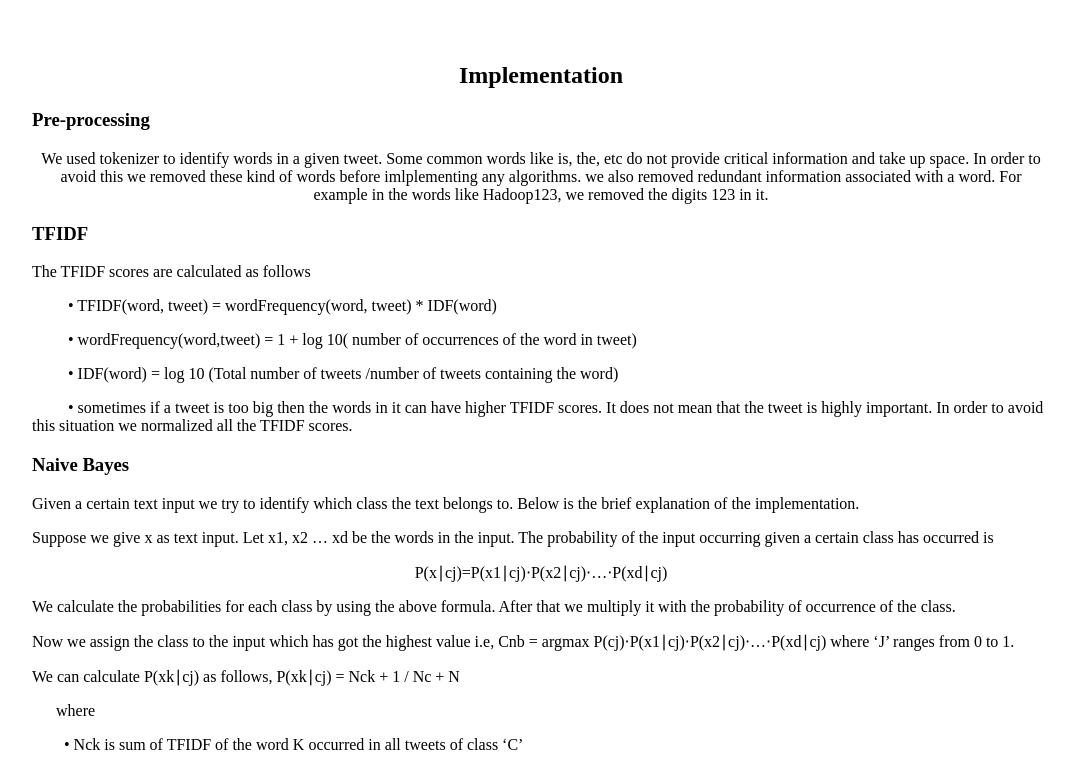
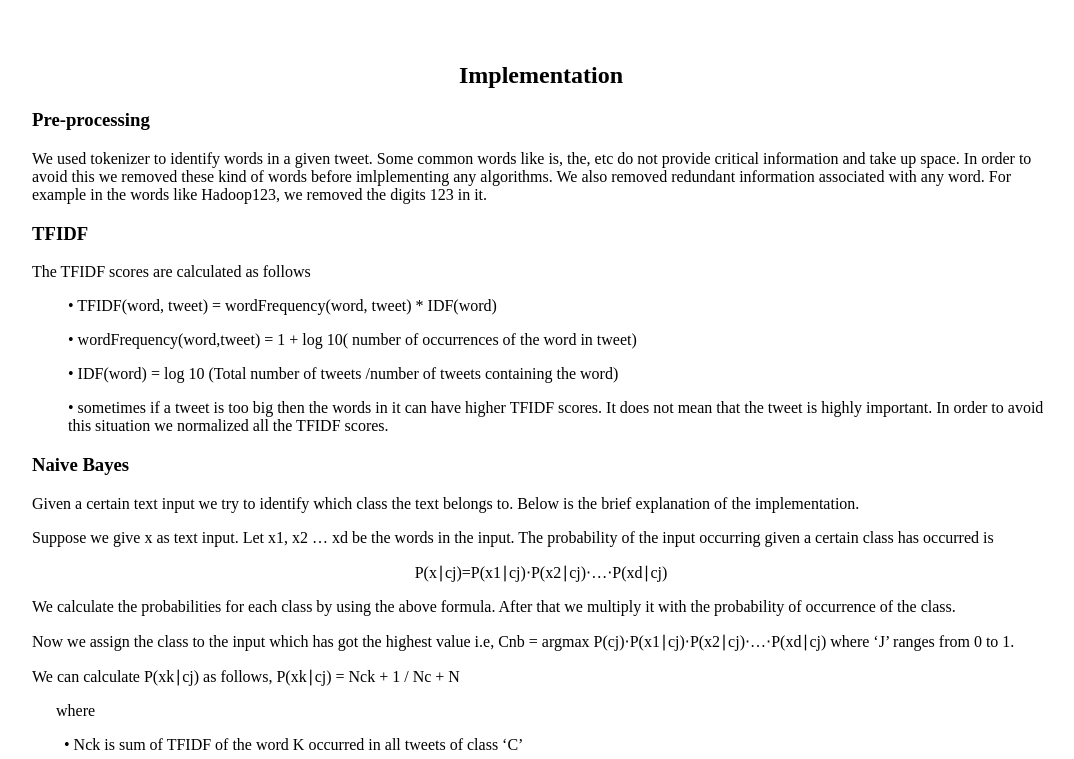
Before and after one commit to amruthsai1809/cloudReport, a plain HTML site: page index.html in a window 1280 px wide. Shown: the part 2038-2797 px from the top of the page, without its empty margins (64-1138 px from the left). Drawn offline with Linux system fonts and the light colour scheme.

Commit message:
modified index.html

```diff
--- a/index.html
+++ b/index.html
@@ -23,7 +23,7 @@
     margin-left: 80px;">
 
 
-  <h1>Twitter sentiment analysis</h1>
+  <h1>Twitter Sentiment Analysis</h1>
   <div id="Introduction" style="padding-top: 25px">
     <h2>Introduction</h2>
     <p>In this project, we try to analyze the sentiment behind the tweets. By training the model with huge dataset obtained from sentiment 140, we try to identify whether a tweet is positive or negative. This project has many applications in real world. If a company posts an update about their new idea on their product, it is important to know whether people would like it or not. By analyzing the comments section of the post, some insight can be drawn whether the update was liked by many people or not.</p>
@@ -78,8 +78,8 @@
   <div id="Implementation" style="padding-top: 25px">
     <h2>Implementation</h2>
     <h3 style="text-align: left;">Pre-processing</h3>
-    <p> We used tokenizer to identify words in a given tweet. Some common words like is, the, etc do not provide critical information and take up space. In order to avoid this we removed these kind of words before imlplementing any algorithms.
-    we also removed redundant information associated with a word. For example in the words like Hadoop123, we removed the digits 123 in it.  </p>
+    <p style="text-align: left;">We used tokenizer to identify words in a given tweet. Some common words like is, the, etc do not provide critical information and take up space. In order to avoid this we removed these kind of words before imlplementing any algorithms.
+    We also removed redundant information associated with any word. For example in the words like Hadoop123, we removed the digits 123 in it.  </p>
     <h3 style="text-align: left;">TFIDF</h3>
     <p style="text-align: left;">The TFIDF scores are calculated as follows
     </p>
@@ -92,7 +92,7 @@
 <p style="text-align: left;"> &nbsp;&nbsp;&nbsp;&nbsp;&nbsp;&nbsp;&nbsp;&nbsp; • IDF(word) = log 10 (Total number of tweets /number of tweets containing the word)
 
 </p>
-<p style="text-align: left;"> &nbsp;&nbsp;&nbsp;&nbsp;&nbsp;&nbsp;&nbsp;&nbsp; • sometimes if a tweet is too big then the words in it can have higher TFIDF scores. It does not mean that the tweet is highly important. In order to avoid this situation we normalized all the TFIDF scores.
+<p style="text-align: left;padding-left: 36px;"> • sometimes if a tweet is too big then the words in it can have higher TFIDF scores. It does not mean that the tweet is highly important. In order to avoid this situation we normalized all the TFIDF scores.
 
 </p>
 <h3 style="text-align: left;">Naive Bayes</h3>
```
